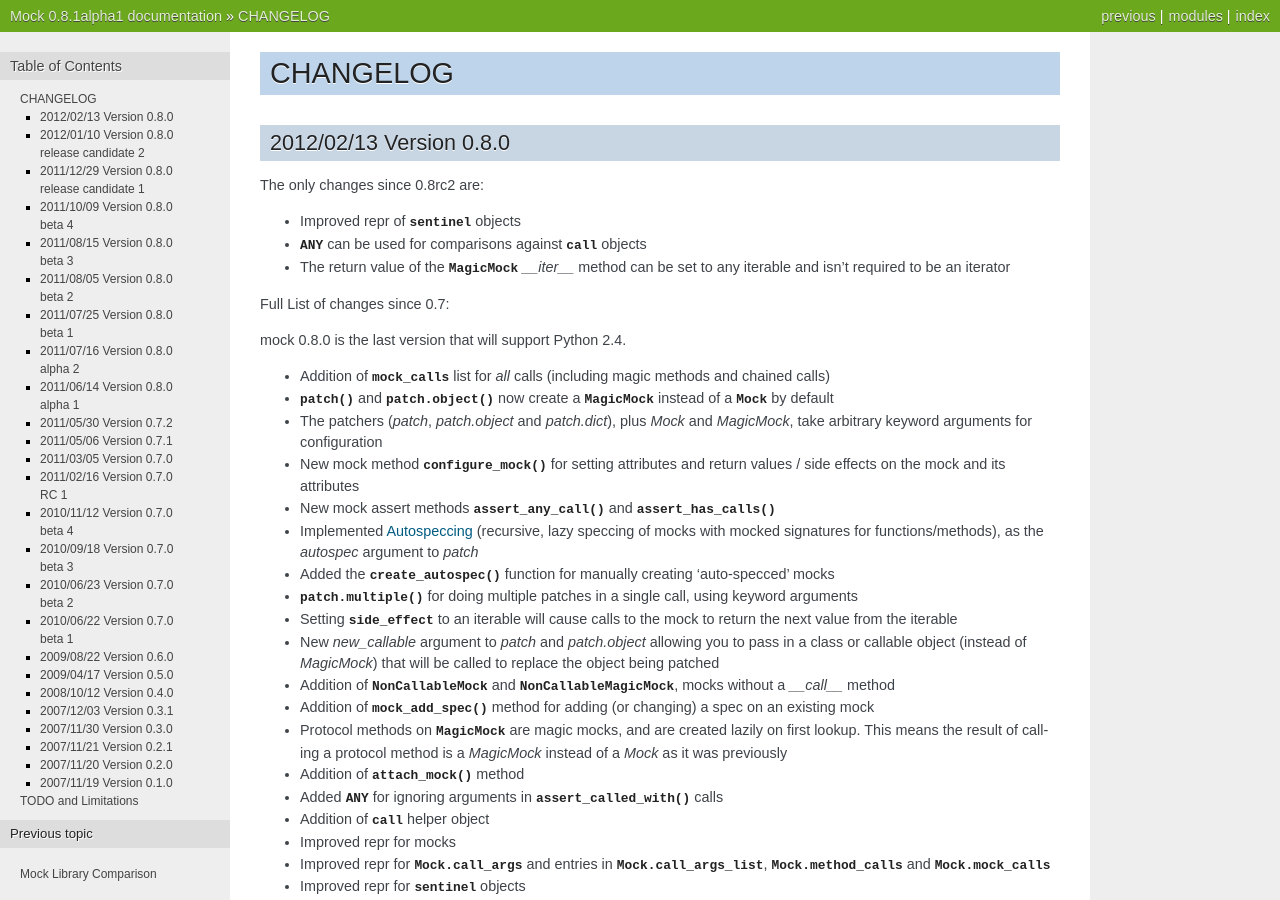
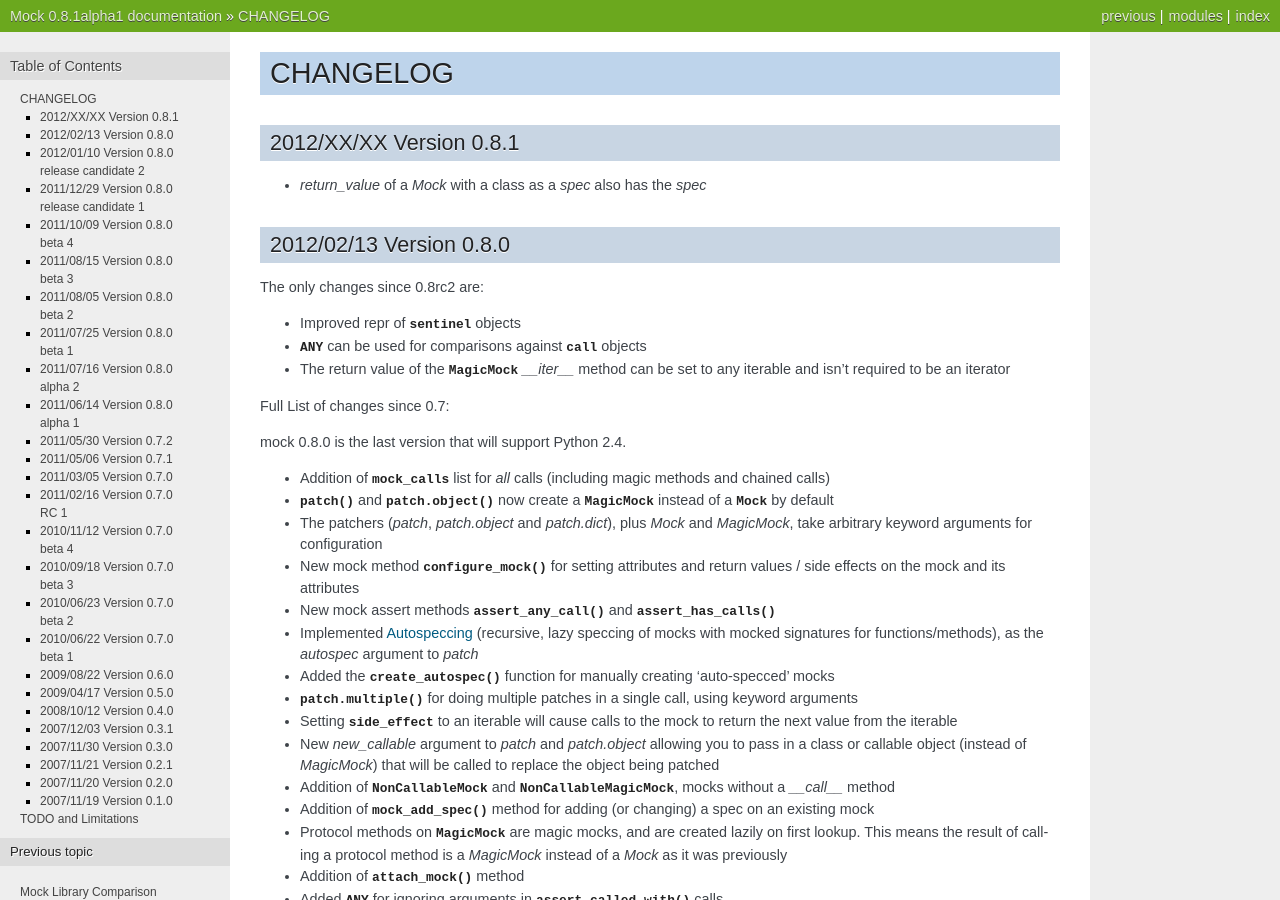
Before and after one commit to testing-cabal/mock, a Sphinx documentation site: the page built from docs/changelog.txt, in a window 1280 px wide and 900 px high. Built offline with Sphinx 7.4.7, drawn with Linux system fonts in a browser that asks for light colours.

Commit message:
Failing test and changelog entry for spec inheritance

```diff
--- a/docs/changelog.txt
+++ b/docs/changelog.txt
@@ -3,6 +3,11 @@
 
 CHANGELOG
 =========
+
+2012/XX/XX Version 0.8.1
+------------------------
+
+* `return_value` of a `Mock` with a class as a `spec` also has the `spec`
 
 
 2012/02/13 Version 0.8.0
```
Also changed, not shown: 1 other file.
